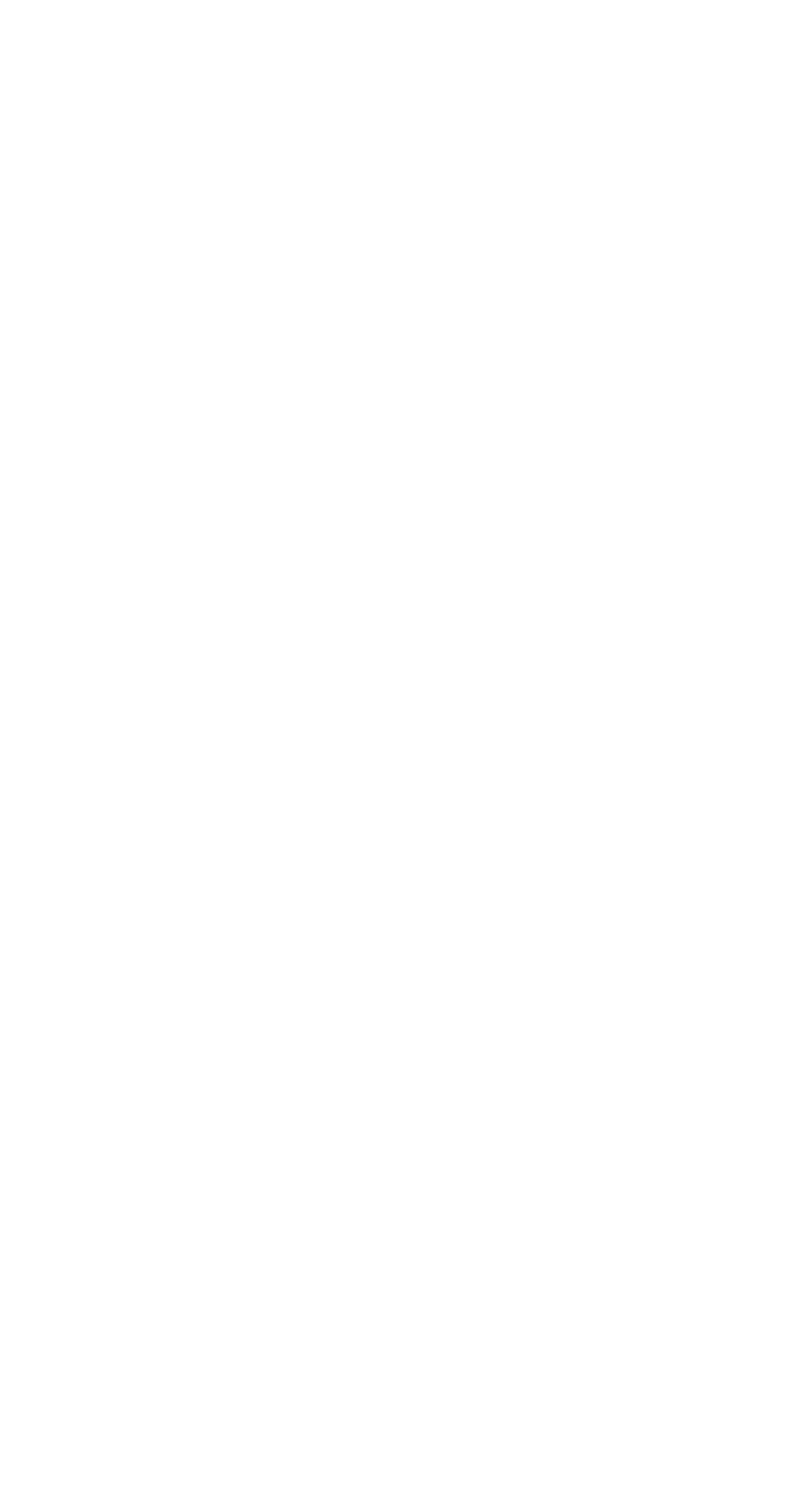
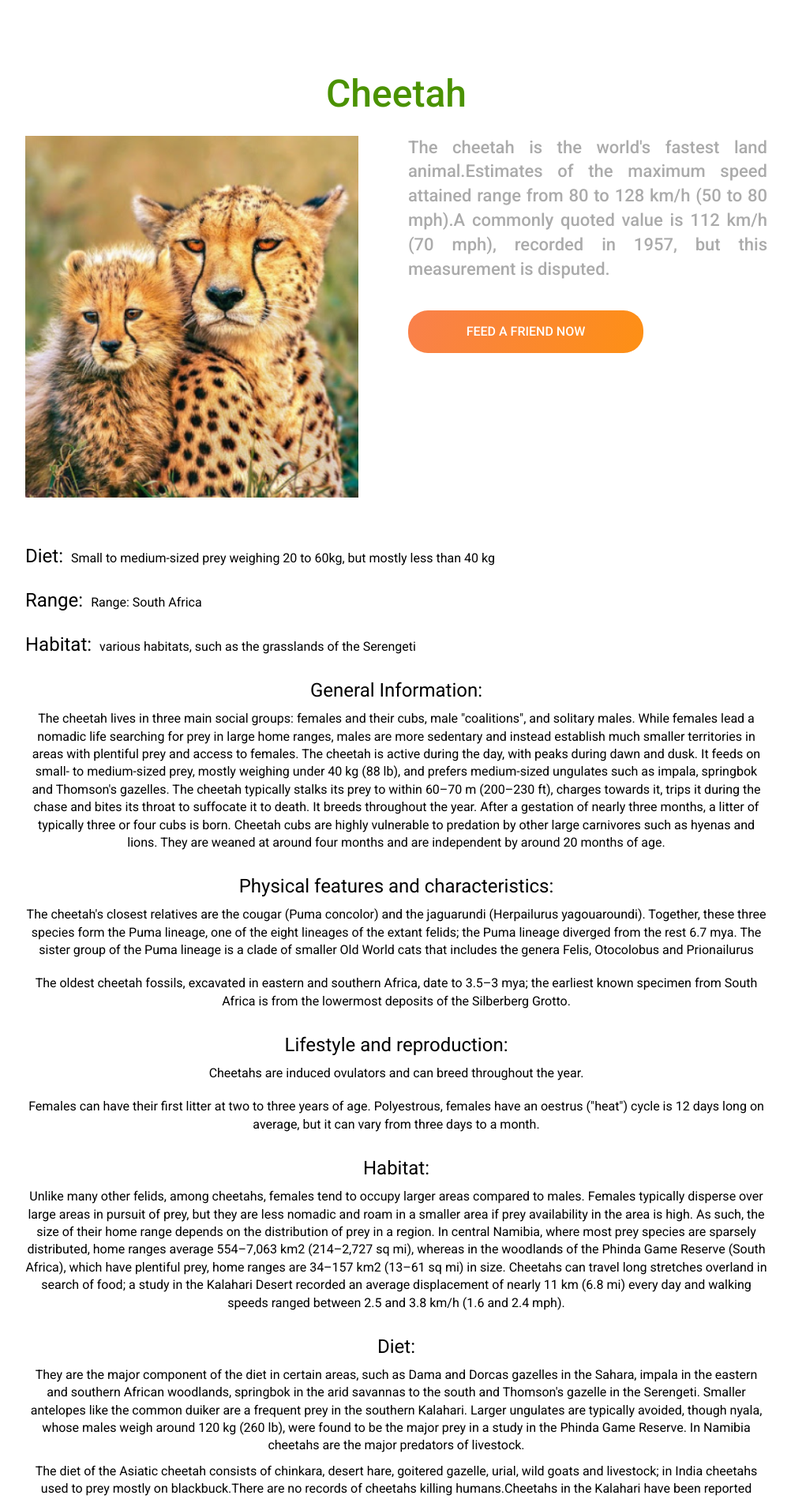
Before and after one commit to OxanaDanilova/online-zoo-ts, a React (Create React App) app: page /cheetah in a window 1280 px wide. Before the commit this address had no page. Shown: the part 880-2778 px from the top of the page at 79% size, without its empty margins (138-1140 px from the left). Before the commit the page ends 800 px from the top, so only its background shows below. Built offline with nearby package versions, Linux system fonts and the light colour scheme.

Commit message:
feat: add Cheetah page

```diff
--- a/src/App.tsx
+++ b/src/App.tsx
@@ -9,6 +9,7 @@ import Gorilla from './pages/Gorilla/Gorilla';
 import Alligator from './pages/Alligator/Alligator';
 import Eagle from './pages/Eagle/Eagle';
 import Sloth from './pages/Sloth/Sloth';
+import Cheetah from './pages/Cheetah/Cheetah';
 
 import './App.css';
 
@@ -24,6 +25,7 @@ function App() {
           <Route path="/alligator" element={<Alligator />} />
           <Route path="/eagle" element={<Eagle />} />
           <Route path="/sloth" element={<Sloth />} />
+          <Route path="/cheetah" element={<Cheetah />} />
           {/*      <Route path="/:id" element={<CardPage />} />
         <Route path="/form" element={<FormPage />} />
 
--- a/src/components/InformationFirstSection/InformationFirstSection.scss
+++ b/src/components/InformationFirstSection/InformationFirstSection.scss
@@ -1,6 +1,7 @@
 .information-first-wrapper {
   margin-top: 20px;
-  height: 421px;
+  //height: 421px;
+  height: max-content;
   display: flex;
   justify-content: space-between;
   position: relative;
@@ -29,7 +30,8 @@
 }
 
 .information-text p {
-  height: 288px;
+  //height: 288px;
+  height: max-content;
   font-family: 'Roboto';
   font-style: normal;
   font-weight: 500;
@@ -71,7 +73,7 @@
 @media only screen and (max-width: 1580px) {
   .information-first-wrapper {
     margin-top: 20px;
-    height: 458px;
+    // height: 458px;
     display: flex;
     justify-content: space-between;
     position: relative;
@@ -91,7 +93,7 @@
   }
 
   .information-text p {
-    height: 367px;
+    //height: 367px;
     font-family: 'Roboto';
     font-style: normal;
     font-weight: 500;
@@ -108,7 +110,7 @@
 @media only screen and (max-width: 980px) {
   .information-first-wrapper {
     margin-top: 20px;
-    height: 764px;
+    // height: 764px;
     display: flex;
     flex-direction: column;
     justify-content: space-between;
@@ -129,7 +131,7 @@
 
   .information-text p {
     margin-top: 30px;
-    height: 341px;
+    // height: 341px;
     width: 420px;
     font-family: 'Roboto';
     font-style: normal;
@@ -148,7 +150,7 @@
 @media only screen and (max-width: 625px) {
   .information-first-wrapper {
     margin-top: 10px;
-    height: 561px;
+    // height: 561px;
   }
 
   .information-foto {
@@ -162,7 +164,7 @@
   }
 
   .information-text p {
-    height: 264px;
+    //height: 264px;
     width: 300px;
     font-family: 'Roboto';
     font-style: normal;
--- a/src/components/Sidebar/Sidebar.tsx
+++ b/src/components/Sidebar/Sidebar.tsx
@@ -160,7 +160,7 @@ export default function Sidebar() {
           </NavLink>
         </li>
         <li className="sidebar-menu-item" title="Penguins">
-          <NavLink to="/penguins">
+          <NavLink to="/penguin">
             <svg
               width="32"
               height="59"
--- /dev/null
+++ b/src/pages/Cheetah/Cheetah.tsx
@@ -0,0 +1,135 @@
+import React from 'react';
+
+import Sidebar from '../../components/Sidebar/Sidebar';
+import VideoSection from '../../components/VideoSection/VideoSection';
+import InformationFirstSection from '../../components/InformationFirstSection/InformationFirstSection';
+import DonateSection from '../../components/DonateSection/DonateSection';
+import Strelitzia from '../../components/Strelitzia/Strelitzia';
+import Leaf from '../../components/Leaf/Leaf';
+
+export default function Cheetah() {
+  const animalShortInfo = (
+    <p>
+      The cheetah is the world&apos;s fastest land animal.Estimates of the maximum speed attained
+      range from 80 to 128 km/h (50 to 80 mph).A commonly quoted value is 112 km/h (70 mph),
+      recorded in 1957, but this measurement is disputed.
+    </p>
+  );
+  return (
+    <section className="main-component">
+      <Sidebar />
+      <VideoSection
+        title="Cheetah camera"
+        videoLink={[
+          'https://www.youtube.com/embed/dqOUkcpzJLg',
+          'https://www.youtube.com/embed/dqOUkcpzJLg',
+          'https://www.youtube.com/embed/dqOUkcpzJLg',
+          'https://www.youtube.com/embed/dqOUkcpzJLg',
+        ]}
+      />
+      <section className="information-section">
+        <div className="information-wrapper">
+          <h3 className="information-section-title">Cheetah</h3>
+          <InformationFirstSection
+            fotoUrl={'/assets/images/cheetahs.png'}
+            fotoTitle="Cheetah"
+            shortInfo={animalShortInfo}
+          />
+          <div className="information-second-wrapper">
+            <div className="information-block">
+              <h5 className="information-subtitle">Diet:</h5>
+              <p className="information-description">
+                Small to medium-sized prey weighing 20 to 60kg, but mostly less than 40 kg
+              </p>
+            </div>
+            <div className="information-block range">
+              <h5 className="information-subtitle">Range:</h5>
+              <p className="information-description">Range: South Africa</p>
+            </div>
+            <div className="information-block habitat">
+              <h5 className="information-subtitle">Habitat:</h5>
+              <p className="information-description">
+                various habitats, such as the grasslands of the Serengeti
+              </p>
+            </div>
+
+            <h5 className="information-subtitle general">General Information:</h5>
+            <p className="information-description margin-top-ten">
+              The cheetah lives in three main social groups: females and their cubs, male
+              &quot;coalitions&quot;, and solitary males. While females lead a nomadic life
+              searching for prey in large home ranges, males are more sedentary and instead
+              establish much smaller territories in areas with plentiful prey and access to females.
+              The cheetah is active during the day, with peaks during dawn and dusk. It feeds on
+              small- to medium-sized prey, mostly weighing under 40 kg (88 lb), and prefers
+              medium-sized ungulates such as impala, springbok and Thomson&apos;s gazelles. The
+              cheetah typically stalks its prey to within 60–70 m (200–230 ft), charges towards it,
+              trips it during the chase and bites its throat to suffocate it to death. It breeds
+              throughout the year. After a gestation of nearly three months, a litter of typically
+              three or four cubs is born. Cheetah cubs are highly vulnerable to predation by other
+              large carnivores such as hyenas and lions. They are weaned at around four months and
+              are independent by around 20 months of age.
+            </p>
+            <h5 className="information-subtitle general">Physical features and characteristics:</h5>
+            <p className="information-description margin-top-ten">
+              The cheetah&apos;s closest relatives are the cougar (Puma concolor) and the jaguarundi
+              (Herpailurus yagouaroundi). Together, these three species form the Puma lineage, one
+              of the eight lineages of the extant felids; the Puma lineage diverged from the rest
+              6.7 mya. The sister group of the Puma lineage is a clade of smaller Old World cats
+              that includes the genera Felis, Otocolobus and Prionailurus
+            </p>
+            <p className="information-description margin-top-twenty">
+              The oldest cheetah fossils, excavated in eastern and southern Africa, date to 3.5–3
+              mya; the earliest known specimen from South Africa is from the lowermost deposits of
+              the Silberberg Grotto.
+            </p>
+            <h5 className="information-subtitle general">Lifestyle and reproduction:</h5>
+            <p className="information-description margin-top-ten">
+              Cheetahs are induced ovulators and can breed throughout the year.
+            </p>
+            <p className="information-description margin-top-twenty">
+              Females can have their first litter at two to three years of age. Polyestrous, females
+              have an oestrus (&quot;heat&quot;) cycle is 12 days long on average, but it can vary
+              from three days to a month.
+            </p>
+
+            <h5 className="information-subtitle general">Habitat:</h5>
+            <p className="information-description margin-top-ten">
+              Unlike many other felids, among cheetahs, females tend to occupy larger areas compared
+              to males. Females typically disperse over large areas in pursuit of prey, but they are
+              less nomadic and roam in a smaller area if prey availability in the area is high. As
+              such, the size of their home range depends on the distribution of prey in a region. In
+              central Namibia, where most prey species are sparsely distributed, home ranges average
+              554–7,063 km2 (214–2,727 sq mi), whereas in the woodlands of the Phinda Game Reserve
+              (South Africa), which have plentiful prey, home ranges are 34–157 km2 (13–61 sq mi) in
+              size. Cheetahs can travel long stretches overland in search of food; a study in the
+              Kalahari Desert recorded an average displacement of nearly 11 km (6.8 mi) every day
+              and walking speeds ranged between 2.5 and 3.8 km/h (1.6 and 2.4 mph).
+            </p>
+            <h5 className="information-subtitle general">Diet:</h5>
+            <p className="information-description margin-top-ten">
+              They are the major component of the diet in certain areas, such as Dama and Dorcas
+              gazelles in the Sahara, impala in the eastern and southern African woodlands,
+              springbok in the arid savannas to the south and Thomson&apos;s gazelle in the
+              Serengeti. Smaller antelopes like the common duiker are a frequent prey in the
+              southern Kalahari. Larger ungulates are typically avoided, though nyala, whose males
+              weigh around 120 kg (260 lb), were found to be the major prey in a study in the Phinda
+              Game Reserve. In Namibia cheetahs are the major predators of livestock.
+            </p>
+            <p className="information-description margin-top-ten">
+              The diet of the Asiatic cheetah consists of chinkara, desert hare, goitered gazelle,
+              urial, wild goats and livestock; in India cheetahs used to prey mostly on
+              blackbuck.There are no records of cheetahs killing humans.Cheetahs in the Kalahari
+              have been reported feeding on citron melons for their water content.
+            </p>
+            <button className="read-less">Read Less</button>
+          </div>
+        </div>
+
+        <Strelitzia />
+        <Leaf />
+      </section>
+
+      <DonateSection donateImage={'/assets/images/cheetah-zoos-bg.jpg'} donateImageText="Cheetah" />
+    </section>
+  );
+}
--- a/src/pages/Home/Home.tsx
+++ b/src/pages/Home/Home.tsx
@@ -128,7 +128,7 @@ export default function Home() {
                 </NavLink>
               </li>
               <li>
-                <NavLink to="/cheetahs" className="slider-item">
+                <NavLink to="/cheetah" className="slider-item">
                   <img
                     className="animal-foto"
                     src="../../assets/images/cheetahs.png"
@@ -252,7 +252,7 @@ export default function Home() {
               </li>
 
               <li>
-                <NavLink to="/penguins" className="slider-item">
+                <NavLink to="/penguin" className="slider-item">
                   <img
                     className="animal-foto"
                     src="../../assets/images/penguins-foto.png"
```
Also changed, not shown: 1 other file (tests, documents, lock files or other folders).
